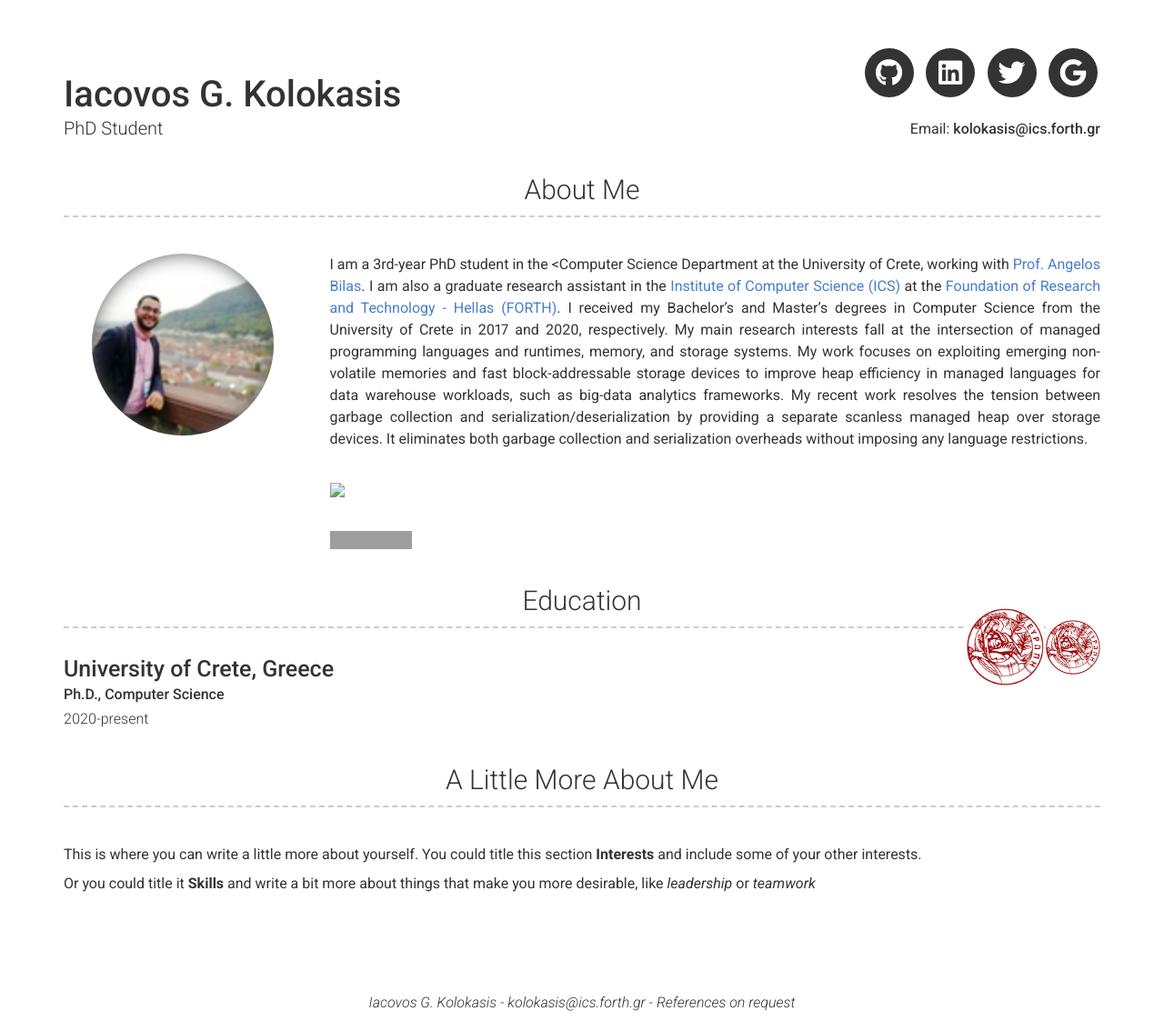
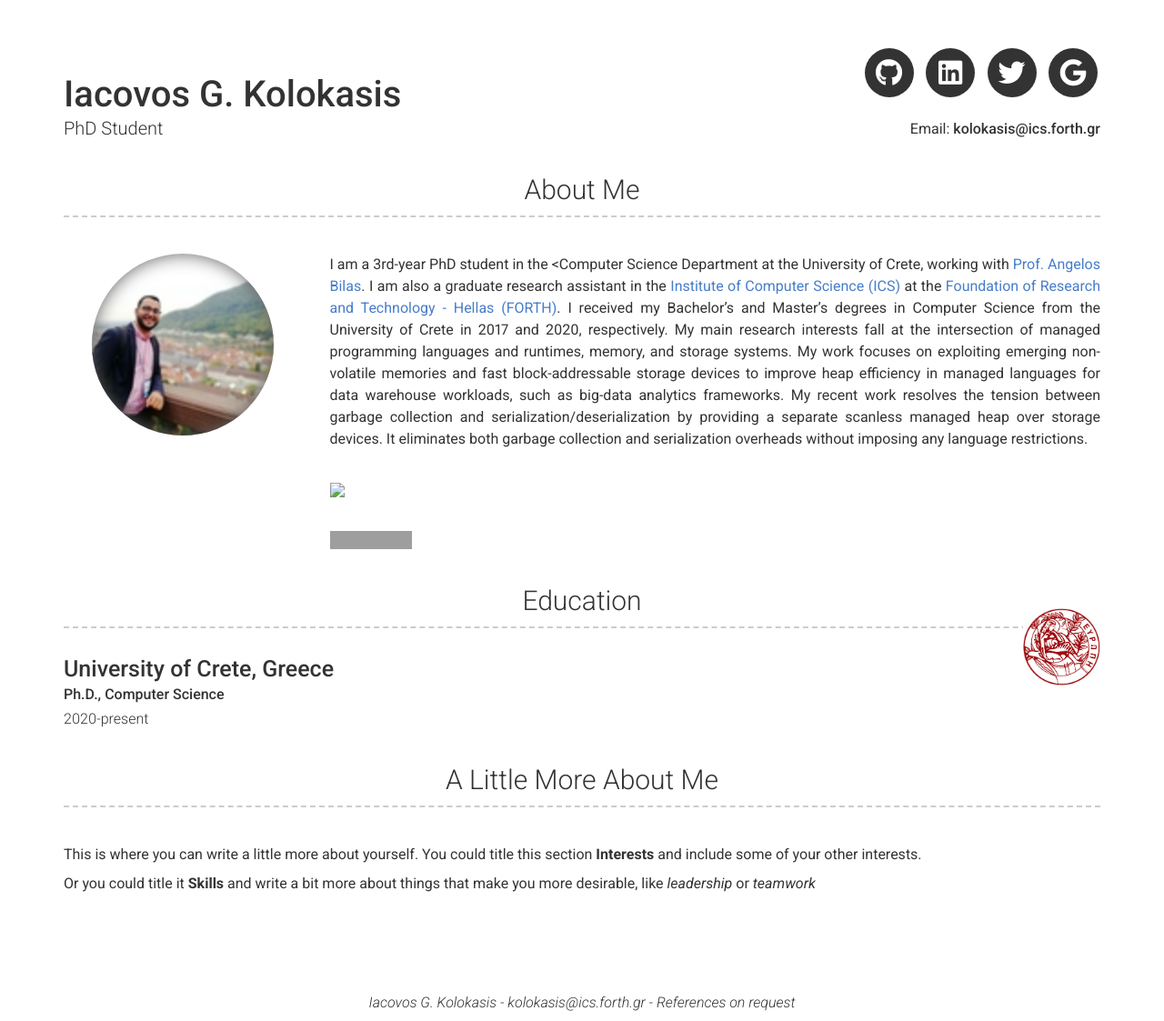
Before and after one commit to jackkolokasis/kolokasis.github.io, a Jekyll site: the page built from index.md, in a window 1280 px wide. Shown: the whole page at 91% size. Built offline with Jekyll 4.4.1, drawn with Linux system fonts in a browser that asks for light colours; nearby versions of some CDN libraries; grey boxes are pictures that could not be loaded.

Commit message:
Update pics

```diff
--- a/_config.yml
+++ b/_config.yml
@@ -112,15 +112,12 @@ content:
         description: | # this will include new lines to allow paragraphs
           <div style="text-align: right; margin-top: -140px;" class="hidden-xs hidden-sm">
             <img src="images/uoc.png" alt="SNU logo" height="85"/>
-            <img src="images/uoc.png" alt="SNU logo" height="60"/>
           </div>
           <div style="text-align: right; margin-top: -150px;" class="visible-sm-block">
             <img src="images/uoc.png" alt="SNU logo" height="50"/>
-            <img src="images/uoc.png" alt="SNU logo" height="30"/>
           </div>
           <div style="text-align: center; " class="visible-xs-block">
             <img src="images/uoc.png" alt="SNU logo" height="50"/>
-            <img src="images/uoc.png" alt="SNU logo" height="40"/>
           </div>
   - title: A Little More About Me
     layout: text
```
